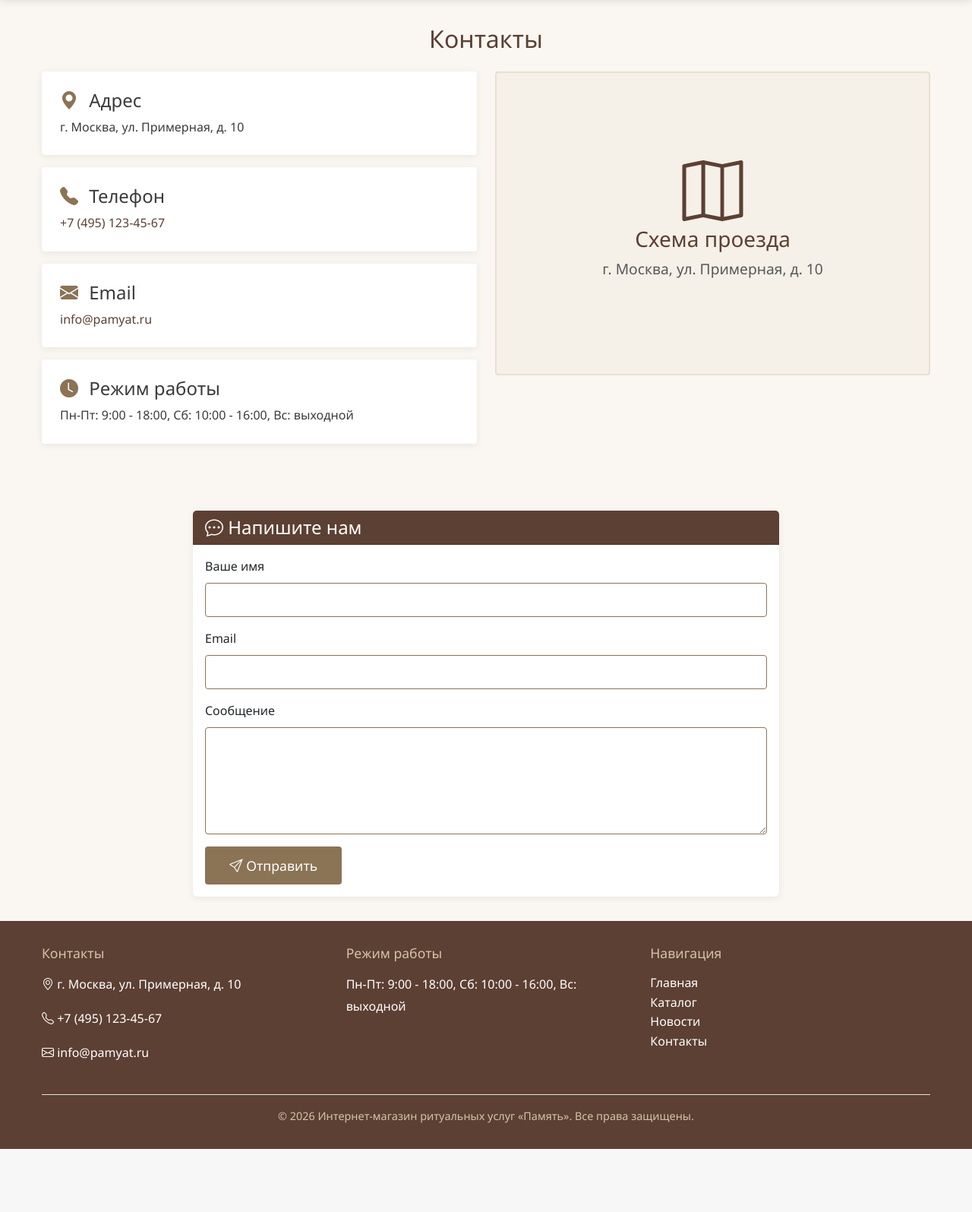
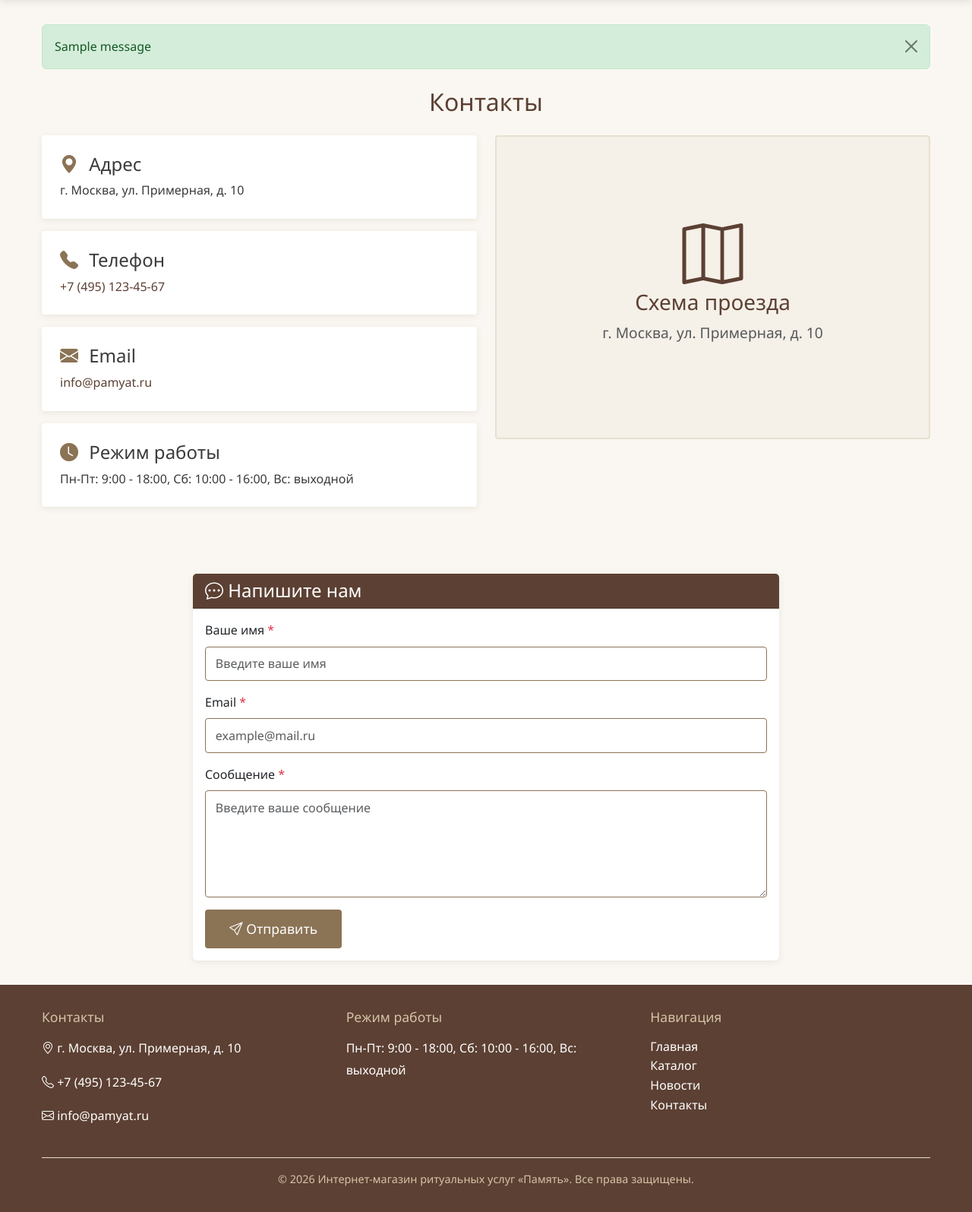
Before and after one commit to LennyLEMON06/test_django, a Django app: page /contacts/ in a window 1280 px wide. Shown: the part 90-1685 px from the top of the page at 76% size. Before the commit the page ends 1602 px from the top, so only its background shows below. Run offline with Django 5.2, Linux system fonts and the light colour scheme; data comes from the database, SQL or seed files in the repository; both versions use the stored data as it was after the commit; tables that the repository leaves empty hold one stand-in row (values such as "Sample post"); one stand-in notice (Sample message) is shown.

Commit message:
Title: Add contact form handling and message model
Key features implemented:
- Create ContactMessage model with fields for name, email, message, creation timestamp and processing status
- Register ContactMessage in admin panel with display fields, filters, editable status and read-only timestamp
- Update contacts view to handle POST requests, validate input, create messages and show success/error notifications
- Add database migration for ContactMessage model including ID, name, email, message, created_at and is_processed fields
- Update base template to include Django messages display container with proper styling
- Enhance contact page template with required field indicators and improved form layout
- Update project gitignore file to properly exclude environment and temporary files

```diff
--- a/apps/core/models.py
+++ b/apps/core/models.py
@@ -31,3 +31,20 @@ class Slider(models.Model):
 
     def __str__(self):
         return self.title or f"Слайд #{self.id}"
+
+
+class ContactMessage(models.Model):
+    """Сообщения от пользователей через форму обратной связи"""
+    name = models.CharField("Имя", max_length=100)
+    email = models.EmailField("Email")
+    message = models.TextField("Сообщение")
+    created_at = models.DateTimeField("Дата создания", auto_now_add=True)
+    is_processed = models.BooleanField("Обработано", default=False)
+
+    class Meta:
+        verbose_name = "Сообщение"
+        verbose_name_plural = "Сообщения с формы обратной связи"
+        ordering = ['-created_at']
+
+    def __str__(self):
+        return f"Сообщение от {self.name} ({self.created_at.strftime('%d.%m.%Y')})"
--- a/apps/core/views.py
+++ b/apps/core/views.py
@@ -1,7 +1,8 @@
-from django.shortcuts import render
+from django.shortcuts import render, redirect
+from django.contrib import messages
 from apps.goods.models import Product
 from apps.news.models import News
-from apps.core.models import Slider, ContactInfo
+from apps.core.models import Slider, ContactInfo, ContactMessage
 
 
 def index(request):
@@ -27,6 +28,24 @@ def contacts(request):
     """Страница контактов"""
     contact_info = ContactInfo.objects.filter(is_active=True).first()
 
+    # Обработка формы обратной связи
+    if request.method == 'POST':
+        name = request.POST.get('name', '').strip()
+        email = request.POST.get('email', '').strip()
+        message_text = request.POST.get('message', '').strip()
+
+        # Простая валидация
+        if name and email and message_text:
+            ContactMessage.objects.create(
+                name=name,
+                email=email,
+                message=message_text
+            )
+            messages.success(request, 'Ваше сообщение успешно отправлено. Мы свяжемся с вами в ближайшее время.')
+            return redirect('core:contacts')
+        else:
+            messages.error(request, 'Пожалуйста, заполните все обязательные поля.')
+
     context = {
         'contact_info': contact_info,
     }
--- a/static/css/styles.css
+++ b/static/css/styles.css
@@ -583,3 +583,32 @@ a:hover {
 .shadow-memory {
     box-shadow: 0 2px 8px rgba(92, 64, 51, 0.1) !important;
 }
+
+/* Сообщения (alerts) */
+.messages-container {
+    margin-bottom: 1.5rem;
+}
+
+.alert-success {
+    background-color: #d4edda;
+    border-color: #c3e6cb;
+    color: #155724;
+}
+
+.alert-danger {
+    background-color: #f8d7da;
+    border-color: #f5c6cb;
+    color: #721c24;
+}
+
+.alert-warning {
+    background-color: #fff3cd;
+    border-color: #ffeeba;
+    color: #856404;
+}
+
+.alert-info {
+    background-color: #d1ecf1;
+    border-color: #bee5eb;
+    color: #0c5460;
+}
--- a/templates/base.html
+++ b/templates/base.html
@@ -90,6 +90,18 @@
     <!-- Основной контент -->
     <main class="main-content">
         <div class="container-custom">
+            <!-- Сообщения (success, error, info) -->
+            {% if messages %}
+                <div class="messages-container mb-4">
+                    {% for message in messages %}
+                        <div class="alert alert-{% if message.tags == 'error' %}danger{% else %}{{ message.tags }}{% endif %} alert-dismissible fade show" role="alert">
+                            {{ message }}
+                            <button type="button" class="btn-close" data-bs-dismiss="alert" aria-label="Close"></button>
+                        </div>
+                    {% endfor %}
+                </div>
+            {% endif %}
+
             {% block content %}{% endblock %}
         </div>
     </main>
--- a/templates/contacts.html
+++ b/templates/contacts.html
@@ -61,16 +61,16 @@
                 <form method="post">
                     {% csrf_token %}
                     <div class="mb-3">
-                        <label for="name" class="form-label">Ваше имя</label>
-                        <input type="text" class="form-control" id="name" name="name" required>
+                        <label for="name" class="form-label">Ваше имя <span class="text-danger">*</span></label>
+                        <input type="text" class="form-control" id="name" name="name" required placeholder="Введите ваше имя">
                     </div>
                     <div class="mb-3">
-                        <label for="email" class="form-label">Email</label>
-                        <input type="email" class="form-control" id="email" name="email" required>
+                        <label for="email" class="form-label">Email <span class="text-danger">*</span></label>
+                        <input type="email" class="form-control" id="email" name="email" required placeholder="example@mail.ru">
                     </div>
                     <div class="mb-3">
-                        <label for="message" class="form-label">Сообщение</label>
-                        <textarea class="form-control" id="message" name="message" rows="5" required></textarea>
+                        <label for="message" class="form-label">Сообщение <span class="text-danger">*</span></label>
+                        <textarea class="form-control" id="message" name="message" rows="5" required placeholder="Введите ваше сообщение"></textarea>
                     </div>
                     <button type="submit" class="btn btn-memory btn-lg-memory">
                         <i class="bi bi-send"></i> Отправить
```
Also changed, not shown: apps/core/admin.py (+19 -1 lines), apps/core/migrations/0002_contactmessage.py (added), db.sqlite3, 1 other file.
